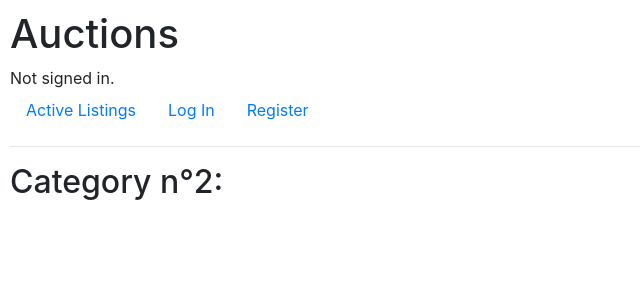
After one commit to amirn003/commerce, a Django app: page /categories/2 in a window 1280 px wide. The commit adds this page. Shown: the top 300 px of the page, without its empty margins (0-640 px from the left). Run offline with Django 3.2, Linux system fonts and the light colour scheme; some libraries are stand-ins or nearby versions.

Commit message:
add route, view, template to display category

```diff
--- a/auctions/templates/auctions/categories.html
+++ b/auctions/templates/auctions/categories.html
@@ -5,7 +5,8 @@
 
     <ul>
       {% for category in categories %}
-        <li>{{ category.details }}</li>
+        <li>{{ category.details }}  ({{ category.id }})
+        </li>
       {% endfor %}
 
     </ul>
--- /dev/null
+++ b/auctions/templates/auctions/display_category.html
@@ -0,0 +1,7 @@
+{% extends "auctions/layout.html" %}
+{% load static %}
+{% block body %}
+    <h2>Category n°{{ category_id }}:</h2>
+
+
+{% endblock %}
--- a/auctions/urls.py
+++ b/auctions/urls.py
@@ -16,4 +16,5 @@ urlpatterns = [
     path("won/", views.won, name="won"),
     path("<int:listing_id>/comment/", views.comment, name="comment"),
     path("categories/", views.categories, name="categories"),
+    path("categories/<int:category_id>", views.display_category, name="display_category"),
 ]
--- a/auctions/views.py
+++ b/auctions/views.py
@@ -165,12 +165,20 @@ def comment(request, listing_id):
 
 def categories(request):
     categories = Category.objects.all()
-    #category = Category.objects.get(id=2)
-    #products_in_category = Product.objects.filter(category=category)
+    # category = Category.objects.get(id=2)
+    # products_in_category = Product.objects.filter(category=category)
+    # auction21 = AuctionListing.objects.filter(product__name="Harley Davidson")
 
 
     return render(request, "auctions/categories.html", {
         "categories": categories
+    })
+
+
+def display_category(request, category_id):
+
+    return render(request, "auctions/display_category.html", {
+        "category_id": category_id
     })
 
 
```
